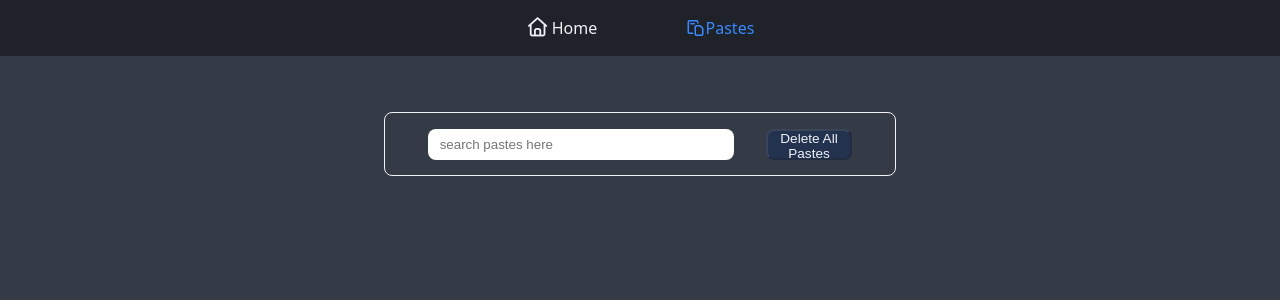
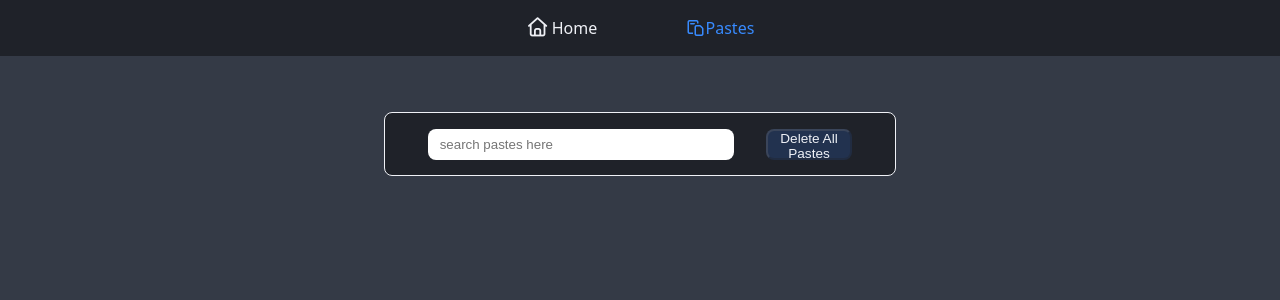
Before and after one commit to Aditi170104/PasteNest, a React (Vite) app: page /pastes in a window 1280 px wide. Shown: the top 300 px of the page. Built offline with nearby package versions, Linux system fonts and the light colour scheme.

Commit message:
Update Paste.css

```diff
--- a/src/components/Paste.css
+++ b/src/components/Paste.css
@@ -15,6 +15,7 @@
     border: 1px solid #eff1f6;
     border-radius: 0.5rem;
     margin-top: 7vh;
+    background-color: #1f2229;
 }
 .search-container input{
     height: 50%;
```
